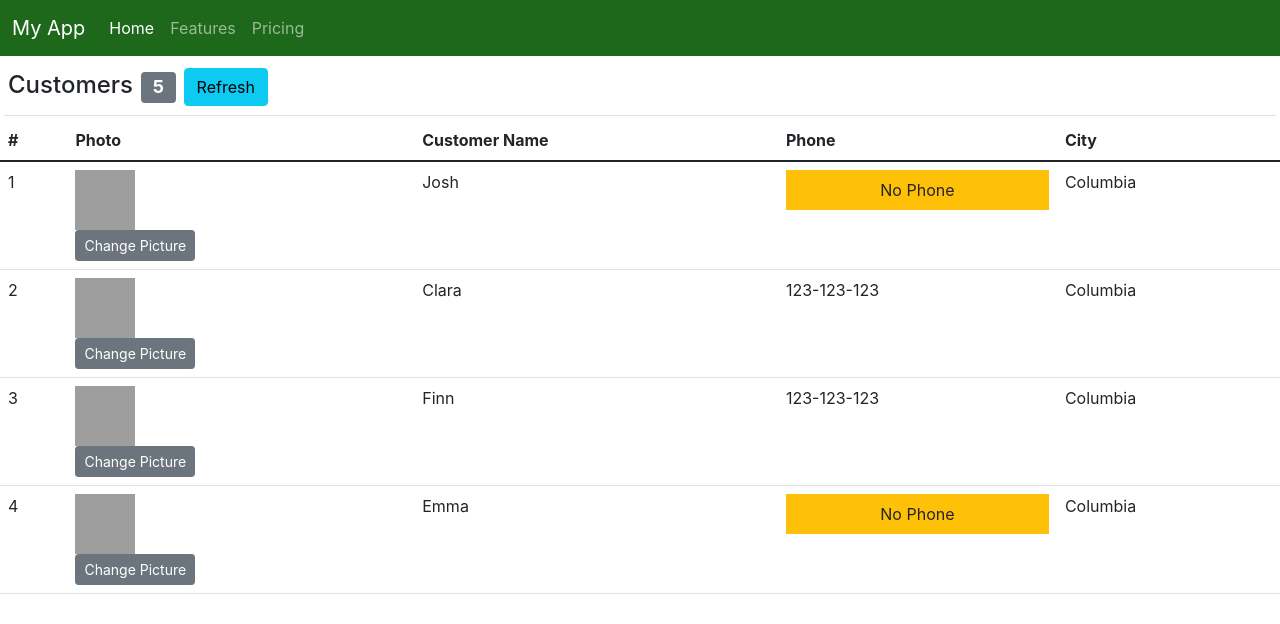
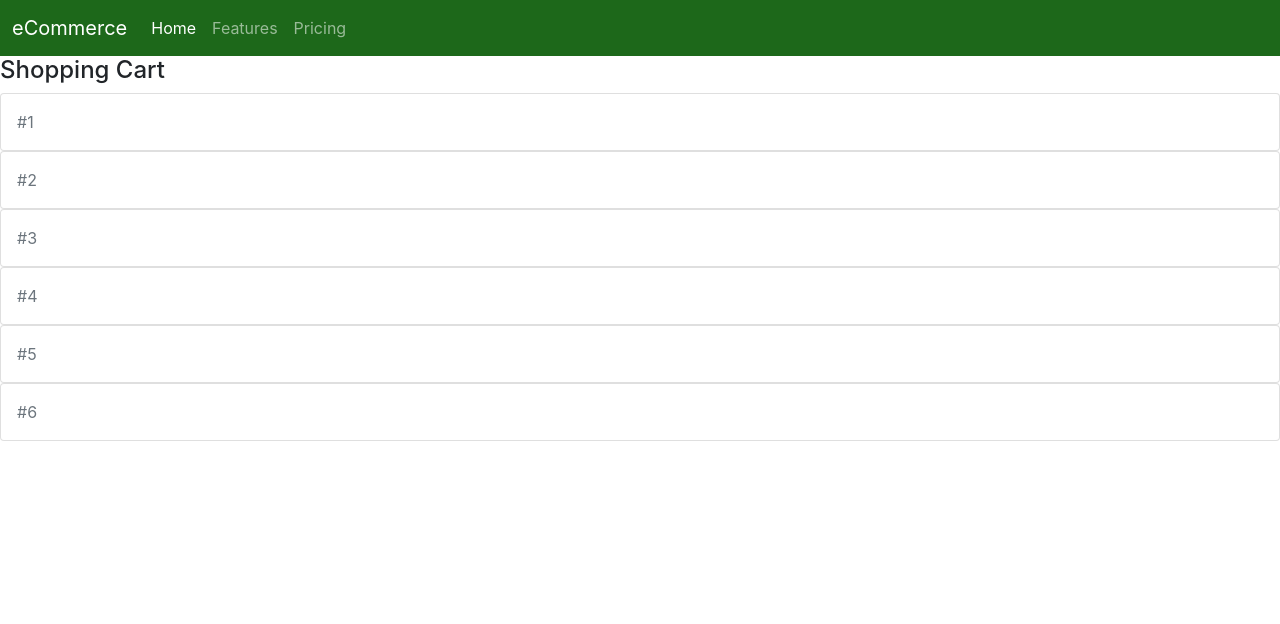
Before and after one commit to Marshnme/class-component-practice, a React (Create React App) app: page / in a window 1280 px wide. Shown: the top 624 px of the page. Built offline with nearby package versions, Linux system fonts and the light colour scheme; grey boxes are pictures that could not be loaded.

Commit message:
passing products into product component with props

```diff
--- a/public/index.html
+++ b/public/index.html
@@ -24,7 +24,7 @@
       work correctly both with client-side routing and a non-root public URL.
       Learn how to configure a non-root public URL by running `npm run build`.
     -->
-    <title>React App</title>
+    <title>eCommerce</title>
   </head>
   <body>
     <noscript>You need to enable JavaScript to run this app.</noscript>
--- a/src/App.js
+++ b/src/App.js
@@ -3,12 +3,13 @@ import React,{ Component } from 'react';
 import './App.css';
 import CustomerList from './CustomerList';
 import NavBar from "./NavBar"
+import ShoppingCart from './ShoppingCart';
 class App extends Component{
   render(){
     return(
       <>
         <NavBar/>
-        <CustomerList/>
+        <ShoppingCart/>
       </>
     )
   }
--- a/src/CustomerList.js
+++ b/src/CustomerList.js
@@ -1,7 +1,7 @@
 import React,{ Component } from "react";
 
 
-class MainContent extends Component{
+class CustomerList extends Component{
 
     state = {
                 pageTitle:"Customers",
@@ -103,4 +103,4 @@ class MainContent extends Component{
     }
 }
 
-export default MainContent;
+export default CustomerList;
--- a/src/NavBar.js
+++ b/src/NavBar.js
@@ -6,7 +6,7 @@ class NavBar extends Component{
             <div>
                 <nav className="navbar navbar-expand-lg navbar-dark bg-dark navbar-style">
   <div className="container-fluid">
-    <a className="navbar-brand" href="#">My App</a>
+    <a className="navbar-brand" href="#">eCommerce</a>
     <button className="navbar-toggler" type="button" data-bs-toggle="collapse" data-bs-target="#navbarNavDropdown" aria-controls="navbarNavDropdown" aria-expanded="false" aria-label="Toggle navigation">
       <span className="navbar-toggler-icon"></span>
     </button>
--- /dev/null
+++ b/src/Product.js
@@ -0,0 +1,17 @@
+import React,{Component} from "react";
+
+class Product extends Component{
+
+
+    render(){
+        return(
+            <div className="card">
+                <div className="card-body">
+                    <div className="text-muted">#{this.props.product.id}</div>
+                </div>
+            </div>
+        )
+    }
+}
+
+export default Product;
--- a/src/ShoppingCart.js
+++ b/src/ShoppingCart.js
@@ -1,11 +1,27 @@
 import React,{Component} from "react";
-
+import Product from "./Product";
 
 class ShoppingCart extends Component{
+
+    state={
+        products:[
+            {id:1,productName:"Iphone",price:200,quantity:5},
+            {id:2,productName:"Android",price:200,quantity:2},
+            {id:3,productName:"Speaker",price:200,quantity:6},
+            {id:4,productName:"Charger-Iphone",price:200,quantity:1},
+            {id:5,productName:"Charger-Android",price:200,quantity:7},
+            {id:6,productName:"Headphones",price:200,quantity:10},
+    ]}
     render(){
         return(
             <div>
-                <h1>Shopping!</h1>
+                <h4>Shopping Cart</h4>
+
+                <div>
+                    {this.state.products.map((product) => {
+                        return <Product key={product.id} product={product}/>
+                    })}
+                </div>
             </div>
         )
     }
```
